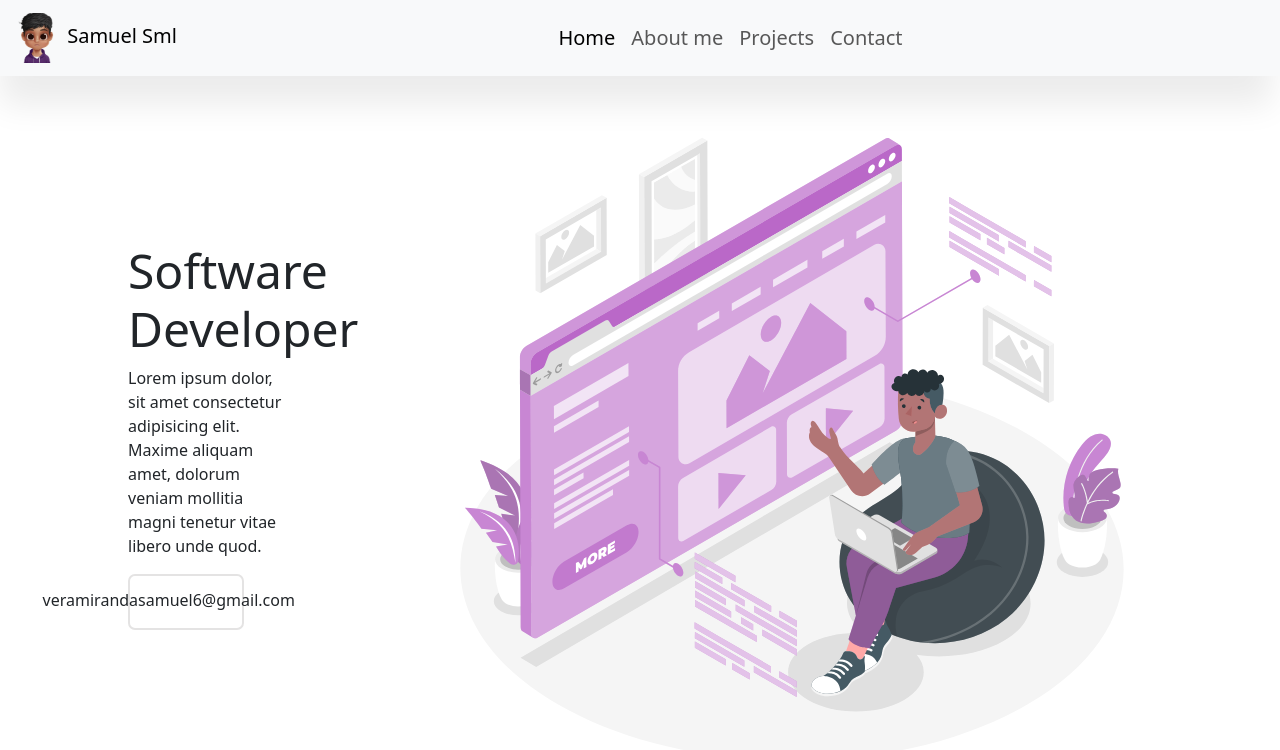
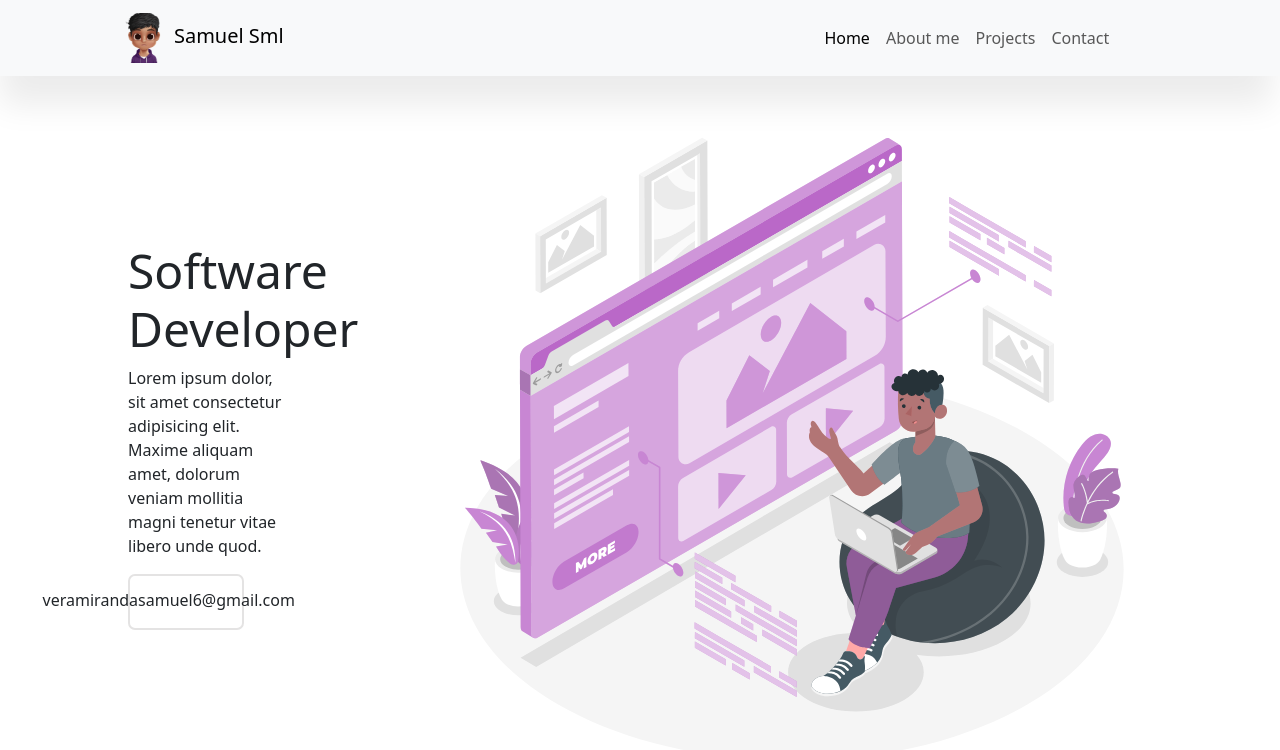
Before and after one commit to SamuelSml8/PORTFOLIO, a website built with Vite: page vite-project/index.html in a window 1280 px wide. Built offline with nearby package versions, Linux system fonts and the light colour scheme; some icons are missing.

Commit message:
Arreglos en el posicionamiento del navbar

```diff
--- a/vite-project/index.html
+++ b/vite-project/index.html
@@ -15,7 +15,7 @@
   <body>
     <nav class="box navbar navbar-expand-lg bg-body-tertiary">
       <div class="container-fluid">
-        <a class="navbar-brand ml-" href="#">
+        <a class="navbar-brand brand" href="#">
           <img
             src="./public/assets/samuel.png"
             alt="logo"
@@ -35,17 +35,19 @@
         >
           <span class="navbar-toggler-icon"></span>
         </button>
+        <div class="container-navlinks">
           <div
-          class="collapse navbar-collapse justify-content-center nav-links"
+            class="collapse navbar-collapse nav-links"
             id="navbarNavAltMarkup"
           >
             <div class="navbar-nav">
-            <a class="nav-link fs-5 active" aria-current="page" href="#home"
+              <a class="nav-link active" aria-current="page" href="#home"
                 >Home</a
               >
-            <a class="nav-link fs-5" href="#">About me</a>
-            <a class="nav-link fs-5" href="#">Projects</a>
-            <a class="nav-link fs-5" aria-disabled="true">Contact</a>
+              <a class="nav-link" href="#">About me</a>
+              <a class="nav-link" href="#">Projects</a>
+              <a class="nav-link" aria-disabled="true">Contact</a>
+            </div>
           </div>
         </div>
       </div>
@@ -62,7 +64,9 @@
           </p>
           <div class="copy-email">
             <p class="home-email">veramirandasamuel6@gmail.com</p>
-            <button class="copy-btn"><box-icon name="copy"></box-icon></button>
+            <button class="copy-btn" id="copy-btn">
+              <box-icon name="copy"></box-icon>
+            </button>
           </div>
         </div>
         <div class="photo">
@@ -71,5 +75,6 @@
       </div>
     </section>
     <script src="https://unpkg.com/boxicons@2.1.4/dist/boxicons.js"></script>
+    <script src="./main.js"></script>
   </body>
 </html>
--- a/vite-project/main.js
+++ b/vite-project/main.js
@@ -0,0 +1,10 @@
+const copyBtn = document.querySelector("#copy-btn")
+
+function copiarAlPortapapeles(copyBtn) {
+    var aux = document.createElement("input");
+    aux.setAttribute("value", document.getElementById(copyBtn).innerHTML);
+    document.body.appendChild(aux);
+    aux.select();
+    document.execCommand("copy");
+    document.body.removeChild(aux);
+  }
--- a/vite-project/style.css
+++ b/vite-project/style.css
@@ -18,8 +18,12 @@
   align-items: center;
 }
 
-.title-description {
-/* background-color: red; */
+.container-navlinks{
+    margin-right: 12%;
+}
+
+.brand{
+    margin-left: 8.5%;
 }
 
 .home-title {
```
Lines whose indentation alone changed are shown as unchanged.
